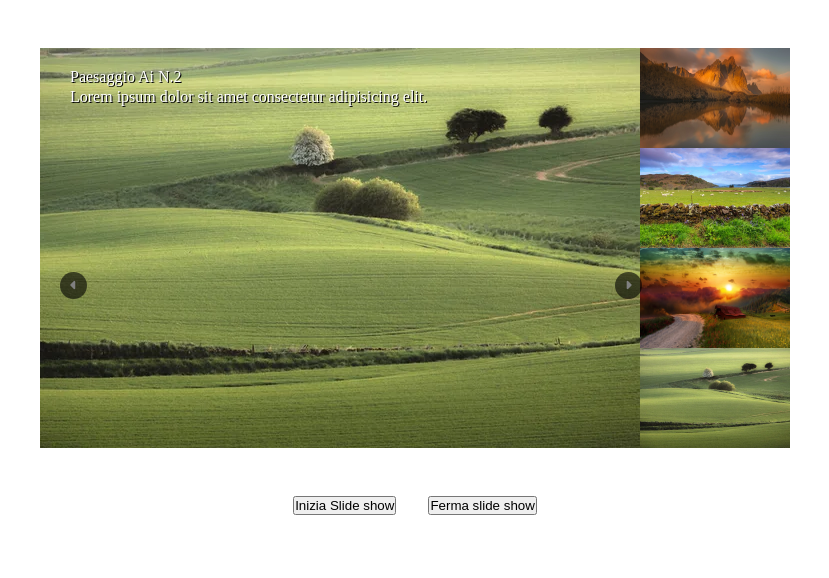
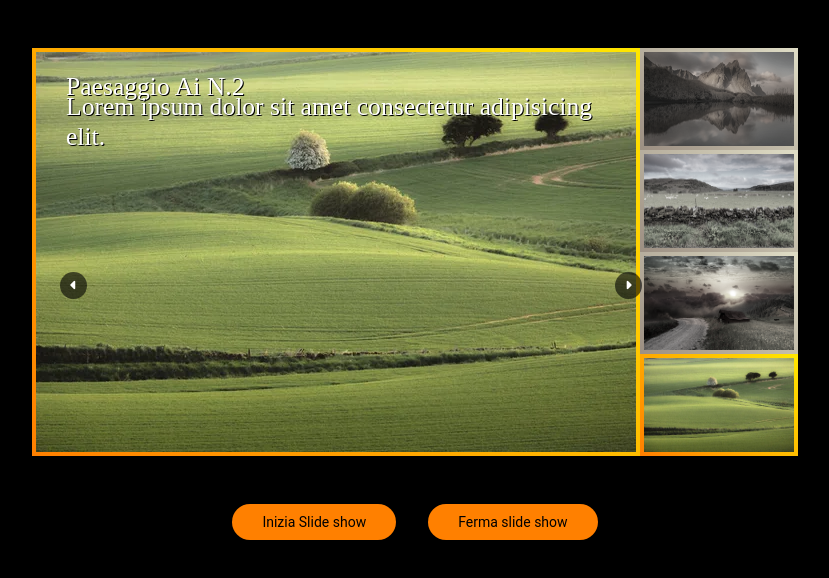
Before and after one commit to erosalpe/js-array-objects-carousel, a plain HTML site: page index.html in a window 1280 px wide. Both pictures are taken after a click on the button 298 px from the left and 285 px from the top of the page. Shown: the whole page, without its empty margins (225-1054 px from the left). Drawn offline with Linux system fonts and the light colour scheme.

Commit message:
feat(carouselAutoButtons/sidePic) aggiunto stile

```diff
--- a/assets/css/style.css
+++ b/assets/css/style.css
@@ -2,6 +2,9 @@
     margin: 0;
     padding: 0;
     box-sizing: border-box;
+}
+body{
+    background-color: black;
 }
 
 .photoNav{
@@ -46,7 +49,7 @@
 }
 
 #sidePic > img{
-    height: 100px;
+    height: 94px;
     width: 150px;
     display: block;
 }
@@ -61,6 +64,29 @@
     gap: 2rem;
     align-items: center;
     justify-content: center;
+}
+
+#carouselAutoButtons .btn{
+    font-family: Roboto,sans-serif;
+    font-weight: 0;
+    font-size: 14px;
+    color: #000;
+    background-color: #ff8000;
+    padding: 10px 30px;
+    border: none;
+    box-shadow: rgba(0,0,0,.15) 0 5px 15px 0;
+    border-radius: 50px;
+    transition: 1000ms;
+    transform: translateY(0);
+}
+
+#carouselAutoButtons .btn:hover{
+    transition: 1000ms;
+    padding: 10px 50px;
+    transform: translateY(0);
+    background-color: #ff8000e2;
+    color: #000;
+    border: none;
 }
 
 .bottoni .btn{
@@ -79,11 +105,19 @@
 }
 
 i{
-    color: grey;
+    color: white;
 }
 
-.scheda{
+.scheda,
+#sidePic{
     position: relative;
+    font-size: 1.6rem;
+	border: 4px solid;
+    border-image: linear-gradient(45deg, #ff8000, #ffe600) 1;
+}
+
+#sidePic{
+    margin-left: 8px;
 }
 
 .titolo{
@@ -103,3 +137,11 @@ i{
     color: white;
     text-shadow: 1px 1px black;
 }
+
+.activeSide{
+    filter: grayscale(0%);
+}
+
+.noneSide{
+    filter: grayscale(90%);
+}
--- a/assets/js/main.js
+++ b/assets/js/main.js
@@ -57,12 +57,22 @@ for(let i = 0; i < arrayImmagini.length; i++){
         ;
     }
 
-    suggestedHtml.innerHTML += `
-        <figure id="sidePic">
+    if (i === 0){
+        suggestedHtml.innerHTML += `
+            <figure id="sidePic" class="activeSide">
+                <img src='./assets/img/${arrayImmagini[i].immagine}'>
+            </figure>
+            `
+        ;
+    } else {
+        suggestedHtml.innerHTML += `
+        <figure id="sidePic" class="noneSide">
             <img src='./assets/img/${arrayImmagini[i].immagine}'>
         </figure>
         `
     ;
+    }
+
 
 };
 
@@ -70,19 +80,36 @@ for(let i = 0; i < arrayImmagini.length; i++){
 
 function slideshow(){
     const arrayImmaginiPagina = document.querySelectorAll("div.scheda");
+    const arrayImmaginiSide = document.querySelectorAll("#sidePic");
+    console.log(arrayImmaginiSide);
     if(contatoreCarosello < arrayImmagini.length - 1){
         arrayImmaginiPagina[contatoreCarosello].classList.remove( "active" );
         arrayImmaginiPagina[contatoreCarosello].classList.add( "none" );
+
+        arrayImmaginiSide[contatoreCarosello].classList.remove( "activeSide" );
+        arrayImmaginiSide[contatoreCarosello].classList.add( "noneSide" );
+
         contatoreCarosello++;
         arrayImmaginiPagina[contatoreCarosello].classList.add( "active" );
         arrayImmaginiPagina[contatoreCarosello].classList.remove( "none" );
+
+        arrayImmaginiSide[contatoreCarosello].classList.add( "activeSide" );
+        arrayImmaginiSide[contatoreCarosello].classList.remove( "noneSide" );
+
         console.log(contatoreCarosello);
     } else {
         arrayImmaginiPagina[contatoreCarosello].classList.remove( "active" );
         arrayImmaginiPagina[contatoreCarosello].classList.add( "none" );
+
+        arrayImmaginiSide[contatoreCarosello].classList.remove( "activeSide" );
+        arrayImmaginiSide[contatoreCarosello].classList.add( "noneSide" );
+
         contatoreCarosello = 0;
         arrayImmaginiPagina[contatoreCarosello].classList.add( "active" );
         arrayImmaginiPagina[contatoreCarosello].classList.remove( "none" );
+
+        arrayImmaginiSide[contatoreCarosello].classList.add( "activeSide" );
+        arrayImmaginiSide[contatoreCarosello].classList.remove( "noneSide" );
     }
 }
 
@@ -101,37 +128,66 @@ stopAutoRunHtml.addEventListener("click", function(){
 
 nextPhoto.addEventListener("click", function(){
     const arrayImmaginiPagina = document.querySelectorAll("div.scheda");
+    const arrayImmaginiSide = document.querySelectorAll("#sidePic");
     if(contatoreCarosello < arrayImmagini.length - 1){
         arrayImmaginiPagina[contatoreCarosello].classList.remove( "active" );
         arrayImmaginiPagina[contatoreCarosello].classList.add( "none" );
+
+        arrayImmaginiSide[contatoreCarosello].classList.remove( "activeSide" );
+        arrayImmaginiSide[contatoreCarosello].classList.add( "noneSide" );
+
         contatoreCarosello++;
         arrayImmaginiPagina[contatoreCarosello].classList.add( "active" );
         arrayImmaginiPagina[contatoreCarosello].classList.remove( "none" );
         console.log(contatoreCarosello);
+
+        arrayImmaginiSide[contatoreCarosello].classList.add( "activeSide" );
+        arrayImmaginiSide[contatoreCarosello].classList.remove( "noneSide" );
+
     } else {
         arrayImmaginiPagina[contatoreCarosello].classList.remove( "active" );
         arrayImmaginiPagina[contatoreCarosello].classList.add( "none" );
+
+        arrayImmaginiSide[contatoreCarosello].classList.remove( "activeSide" );
+        arrayImmaginiSide[contatoreCarosello].classList.add( "noneSide" );
+
         contatoreCarosello = 0;
         arrayImmaginiPagina[contatoreCarosello].classList.add( "active" );
         arrayImmaginiPagina[contatoreCarosello].classList.remove( "none" );
+
+        arrayImmaginiSide[contatoreCarosello].classList.add( "activeSide" );
+        arrayImmaginiSide[contatoreCarosello].classList.remove( "noneSide" );
     }
 
 })
 
 prevPhoto.addEventListener("click", function(){
     const arrayImmaginiPagina = document.querySelectorAll("div.scheda");
+    const arrayImmaginiSide = document.querySelectorAll("#sidePic");
     if(contatoreCarosello === 0){
         arrayImmaginiPagina[contatoreCarosello].classList.remove( "active" );
         arrayImmaginiPagina[contatoreCarosello].classList.add( "none" );
+
+        arrayImmaginiSide[contatoreCarosello].classList.remove( "activeSide" );
+        arrayImmaginiSide[contatoreCarosello].classList.add( "noneSide" );
         contatoreCarosello = arrayImmagini.length - 1;
         arrayImmaginiPagina[contatoreCarosello].classList.add( "active" );
         arrayImmaginiPagina[contatoreCarosello].classList.remove( "none" );
+
+        arrayImmaginiSide[contatoreCarosello].classList.add( "activeSide" );
+        arrayImmaginiSide[contatoreCarosello].classList.remove( "noneSide" );
         console.log(contatoreCarosello);
     } else {
         arrayImmaginiPagina[contatoreCarosello].classList.remove( "active" );
         arrayImmaginiPagina[contatoreCarosello].classList.add( "none" );
+
+        arrayImmaginiSide[contatoreCarosello].classList.remove( "activeSide" );
+        arrayImmaginiSide[contatoreCarosello].classList.add( "noneSide" );
         contatoreCarosello--;
         arrayImmaginiPagina[contatoreCarosello].classList.add( "active" );
         arrayImmaginiPagina[contatoreCarosello].classList.remove( "none" );
+
+        arrayImmaginiSide[contatoreCarosello].classList.add( "activeSide" );
+        arrayImmaginiSide[contatoreCarosello].classList.remove( "noneSide" );
     }
 })
```
